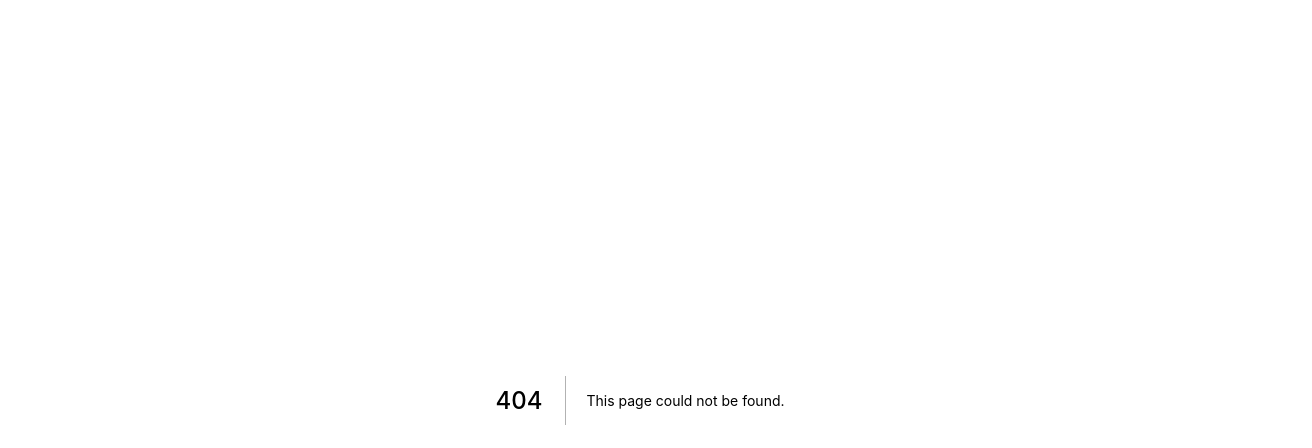
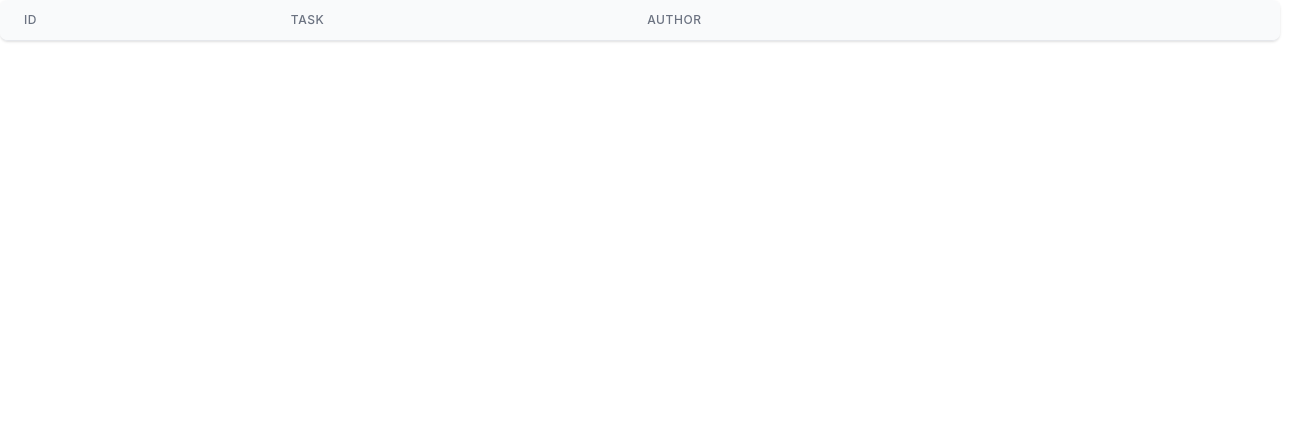
Before and after one commit to cderszteler/please-do, a Next.js app: page /todo in a window 1280 px wide. Before the commit this address had no page. Shown: the top 448 px of the page, 1312 px wide, since content can reach past the window. Built offline with nearby package versions, Linux system fonts and the light colour scheme.

Commit message:
Add unfinished todo-table implementation

```diff
--- /dev/null
+++ b/pages/components/Entry.tsx
@@ -0,0 +1,14 @@
+import {Key} from "react";
+
+interface EntryProperties {
+  key: Key
+  children: JSX.Element
+}
+
+export function Entry(properties: EntryProperties) {
+  return (
+    <tr key={properties.key}>
+      {properties.children}
+    </tr>
+  )
+}
--- /dev/null
+++ b/pages/components/Table.tsx
@@ -0,0 +1,40 @@
+import React from "react";
+
+interface TableProperties {
+  columns: string[]
+  children: React.ReactNode
+}
+
+export default function Table(properties: TableProperties) {
+  return (
+    <div className="flex flex-col">
+      <div className="-my-2 overflow-x-auto sm:-mx-6 lg:-mx-8">
+        <div className="py-2 align-middle inline-block min-w-full sm:px-6 lg:px-8">
+          <div className="shadow overflow-hidden border-b border-gray-200 sm:rounded-lg">
+            <table className="min-w-full divide-y divide-gray-200 table-fixed">
+              <thead className="bg-gray-50">
+              <tr>
+                {properties.columns.map((column) => (
+                  <th
+                    key={column}
+                    scope="col"
+                    className="px-6 py-3 text-left text-xs font-medium text-gray-500 uppercase tracking-wider"
+                  >
+                    {column}
+                  </th>
+                ))}
+                <th scope="col" className="relative px-6 py-3">
+                  <span className="sr-only">Edit</span>
+                </th>
+              </tr>
+              </thead>
+              <tbody className="bg-white divide-y divide-gray-200">
+                {properties.children}
+              </tbody>
+            </table>
+          </div>
+        </div>
+      </div>
+    </div>
+  )
+}
--- /dev/null
+++ b/pages/components/todo/TodoEntry.tsx
@@ -0,0 +1,25 @@
+import React from "react";
+import {Entry} from "../Entry";
+
+interface TodoEntryProperties {
+  id: number,
+  author: string,
+  children: string
+}
+
+export default function TodoEntry(properties: TodoEntryProperties) {
+  return (
+    <Entry key={properties.id}>
+      <React.Fragment>
+        <td className="px-6 py-4 whitespace-nowrap text-sm text-gray-500">#{properties.id}</td>
+        <td className="px-6 py-4 whitespace-nowrap text-sm text-gray-900">{properties.children}</td>
+        <td className="px-6 py-4 whitespace-nowrap text-sm text-gray-900">{properties.author}</td>
+        <td className="px-6 py-4 whitespace-nowrap text-right text-sm font-medium">
+          <a href="#" className="text-indigo-600 hover:text-indigo-900">
+            Edit
+          </a>
+        </td>
+      </React.Fragment>
+    </Entry>
+  )
+}
--- /dev/null
+++ b/pages/todo.tsx
@@ -0,0 +1,17 @@
+import Head from 'next/head'
+import React from 'react'
+import Table from "./components/Table";
+import TodoEntry from "./components/todo/TodoEntry";
+
+export default function TodoPage() {
+  return (
+    <React.Fragment>
+      <Head>
+        <meta name="description" content="Manage and view your current todos" />
+      </Head>
+      <Table columns={["Id", "Task", "Author"]}>
+
+      </Table>
+    </React.Fragment>
+  )
+}
```
